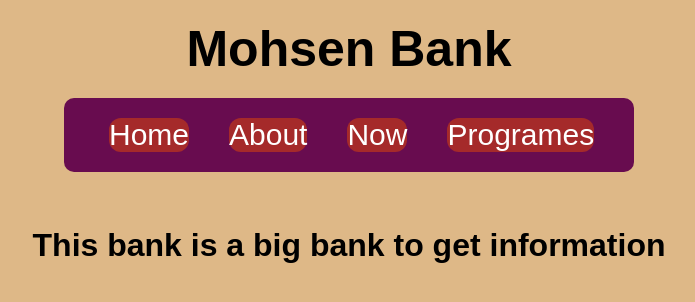
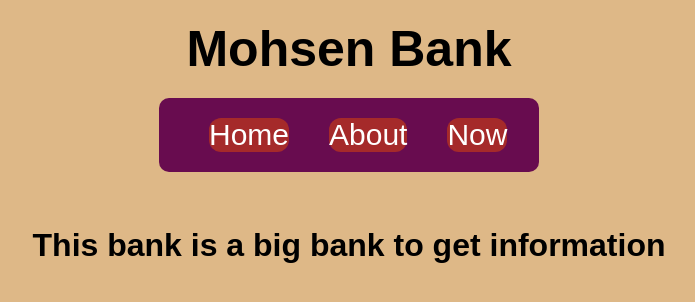
Before and after one commit to MariamLab123/Mohsen-Bank, a plain HTML site: page about.html in a window 1280 px wide. Shown: the whole page, without its empty margins (291-986 px from the left). Drawn offline with Linux system fonts and the light colour scheme.

Commit message:
Update about.html

```diff
--- a/about.html
+++ b/about.html
@@ -21,7 +21,7 @@ nav{
     display:flex;
     justify-content:space-between;
     width:50px;
-min-width:520px;
+    min-width:320px;
     }
     .bi{
     margin:20px;
@@ -58,16 +58,14 @@ cursor:pointer;
     }
     .nav{
         background-color:rgb(104, 12, 79);
-    width:570px;
+        width:380px;
         border-radius:10px;
         margin:5px;
     }
     .spaceb{
         height:50px;
     }
-.body{
 
-}
 </style>
 </head>
 <body>
@@ -78,12 +76,12 @@ cursor:pointer;
                 <a href="index.html"><button class="bi"><font color="white">Home</font></button></a>
                 <a href="about.html"><button class="ba"><font color="white">About</font></button></a>
                 <a href="now.html"><button class="bn"><font color="white">Now</font></button></a>
-                <a href="programes.html"><button class="bp"><font color="white">Programes</font></button></a>
             </nav>
         </div>
         <h1 class="spaceb"></h1>
        <h1>This bank is a big bank to get information</h1>
 
+
     </center>
 </body>
 </html>
```
Lines whose indentation alone changed are shown as unchanged.
